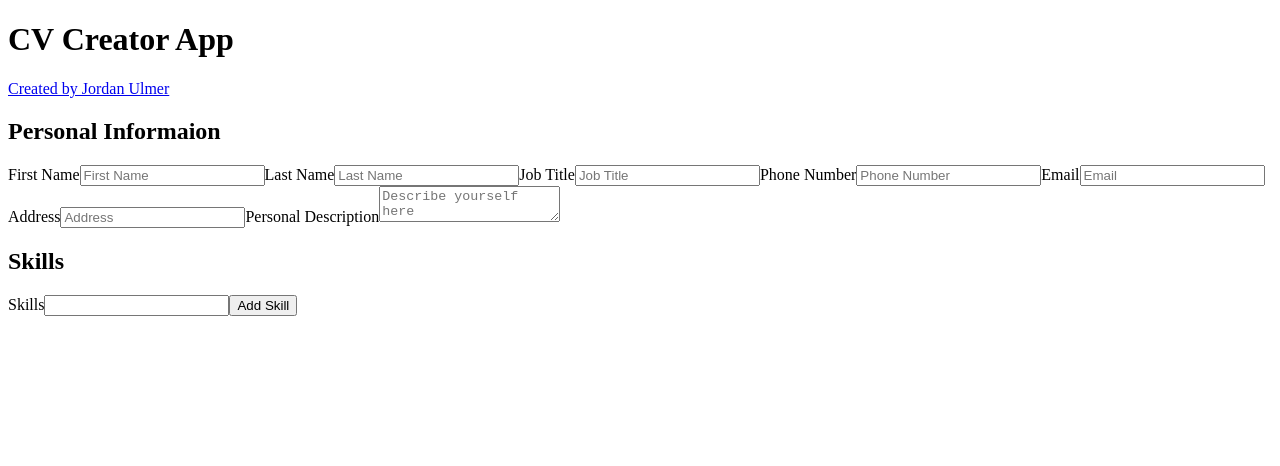
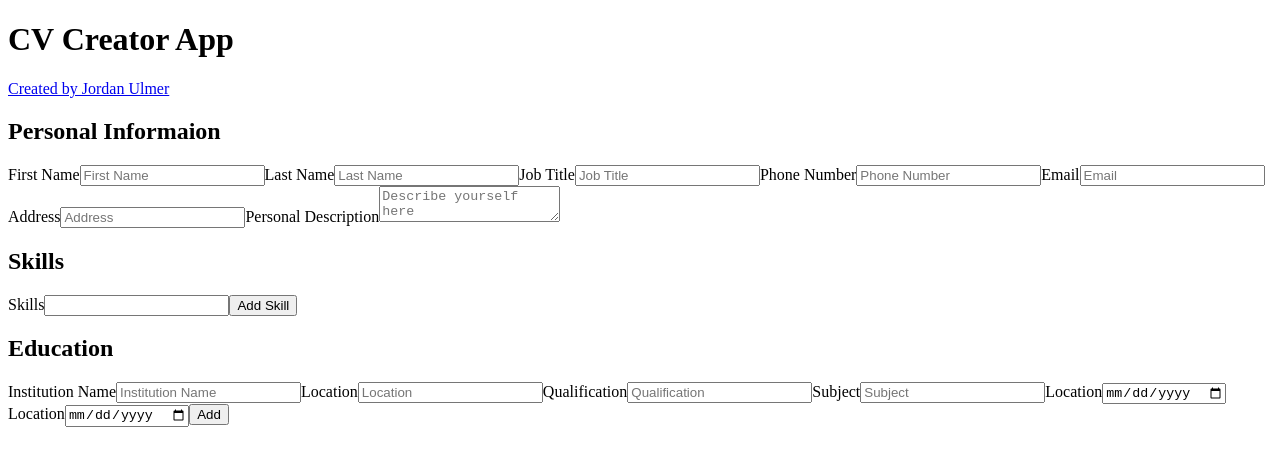
Before and after one commit to BreadleyCooper/cv-project, a React (Create React App) app: page / in a window 1280 px wide. Shown: the top 466 px of the page. Built offline with nearby package versions, Linux system fonts and the light colour scheme.

Commit message:
added education component

```diff
--- a/src/App.js
+++ b/src/App.js
@@ -2,6 +2,7 @@ import React, { Component } from "react"
 import Header from "./components/Header"
 import Personal from "./components/Form/Personal";
 import Skills from "./components/Form/Skills";
+import Education from "./components/Form/Education";
 
 class App extends Component {
   constructor(props) {
@@ -13,6 +14,7 @@ class App extends Component {
       <Header title="CV Creator App" />
       <Personal title="Personal Informaion" />
       <Skills title="Skills" skills=""/>
+      <Education title = "Education" />
     </div>
     )
   };
@@ -21,3 +23,5 @@ class App extends Component {
 
 
 export default App
+
+{/* https://mirza-adnan.github.io/cv-builder/ */}
--- /dev/null
+++ b/src/components/Form/Education.js
@@ -0,0 +1,56 @@
+import React, { Component } from "react";
+
+class Education extends Component {
+    constructor (props) {
+        super(props)
+
+        this.state = {
+            institution: "",
+            location: "",
+            qualification: "",
+            subject: "",
+            dateFrom: "",
+            dateTo: "",
+        }
+
+        this.handleChange = this.handleChange.bind(this)
+
+    }
+
+    handleChange = (event) => {
+        const value = event.target.value;
+        this.setState({...this.state, [event.target.name]: value})
+    }
+
+    render() {
+        return(
+            <div>
+                <h2>{this.props.title}</h2>
+                <form>
+                    <label htmlFor="institution">Institution Name</label>
+                    <input type="text" name="institution" value={this.state.institution} onChange={this.handleChange}  id="institution" placeholder="Institution Name"></input>
+
+                    <label htmlFor="location">Location</label>
+                    <input type="text" name="location" value={this.state.location} onChange={this.handleChange}  id="location" placeholder="Location"></input>
+
+                    <label htmlFor="qualification">Qualification</label>
+                    <input type="text" name="qualification" value={this.state.qualification} onChange={this.handleChange}  id="qualification" placeholder="Qualification"></input>
+
+                    <label htmlFor="subject">Subject</label>
+                    <input type="text" name="subject" value={this.state.subject} onChange={this.handleChange}  id="subject" placeholder="Subject"></input>
+
+                    <label htmlFor="dateFrom">Location</label>
+                    <input type="date" name="dateFrom" value={this.state.dateFrom} onChange={this.handleChange}  id="dateFrom" placeholder="From"></input>
+
+                    <label htmlFor="dateTo">Location</label>
+                    <input type="date" name="dateTo" value={this.state.dateTo} onChange={this.handleChange}  id="dateTo" placeholder="To"></input>
+
+                    <button type="submit">Add</button>
+                </form>
+            </div>
+        )
+    }
+}
+
+
+export default Education
--- /dev/null
+++ b/src/components/Form/Experience.js
@@ -0,0 +1 @@
+import React, {Component} from "react";
```
